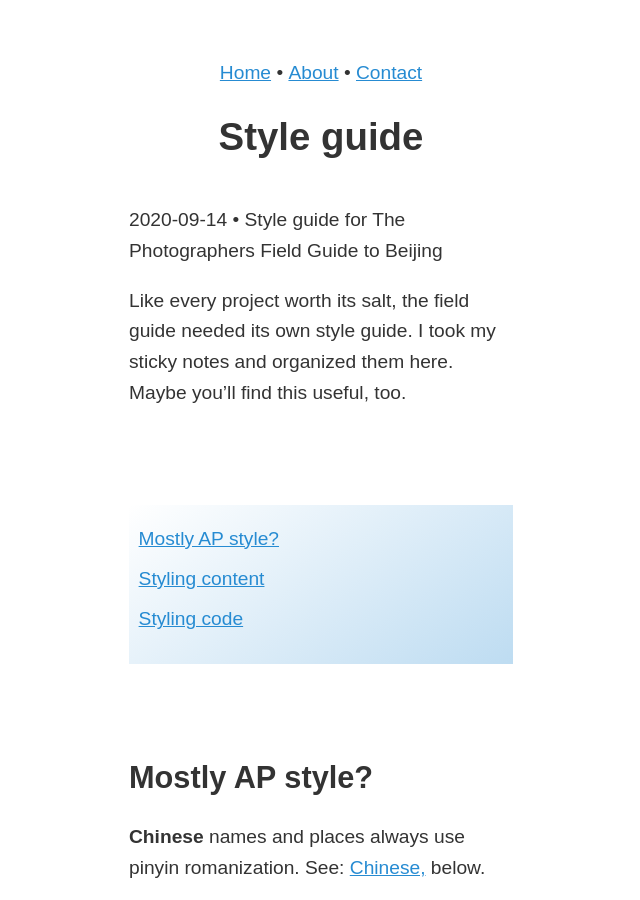
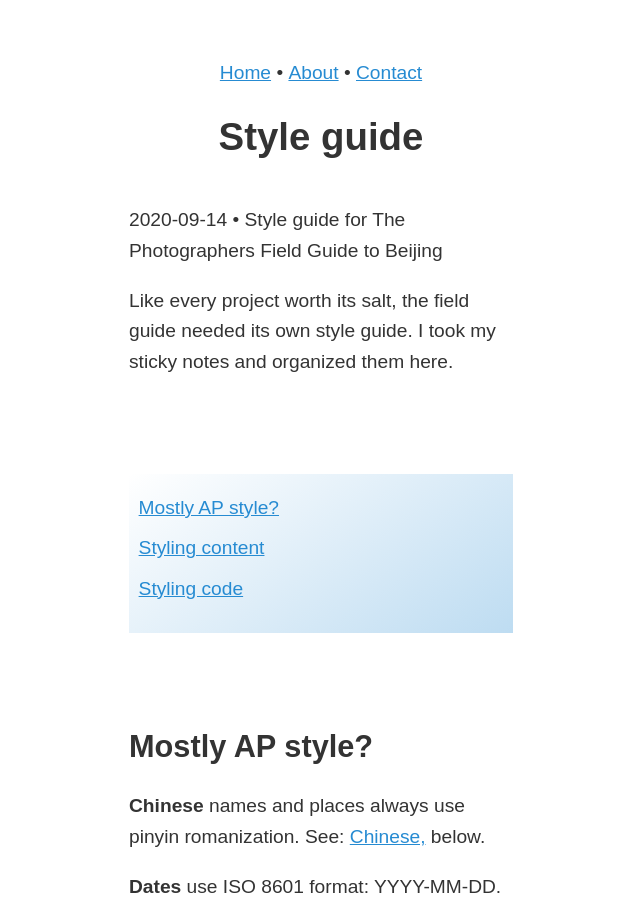
Before and after one commit to zachmccabe/zachmccabe.github.io, a Jekyll site: the page built from _beijing/bts/style-guide.md, in a window 1280 px wide and 900 px high. Shown: the whole window, without its empty margins (319-959 px from the left). Built offline with Jekyll 4.4.1, drawn with Linux system fonts in a browser that asks for light colours.

Commit message:
Update style-guide.md

```diff
--- a/_beijing/bts/style-guide.md
+++ b/_beijing/bts/style-guide.md
@@ -12,7 +12,7 @@
 ---
 
 
-Like every project worth its salt, the field guide needed its own style guide. I took my sticky notes and organized them here. Maybe you'll find this useful, too.
+Like every project worth its salt, the field guide needed its own style guide. I took my sticky notes and organized them here.
 
 
 
```
